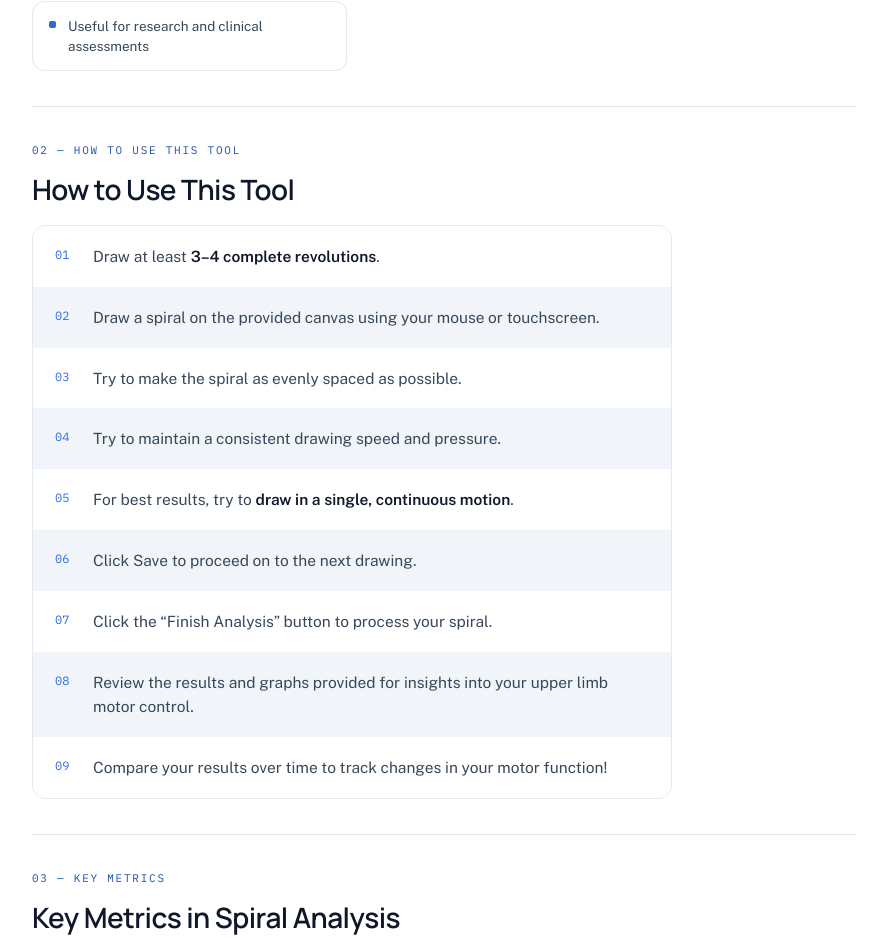
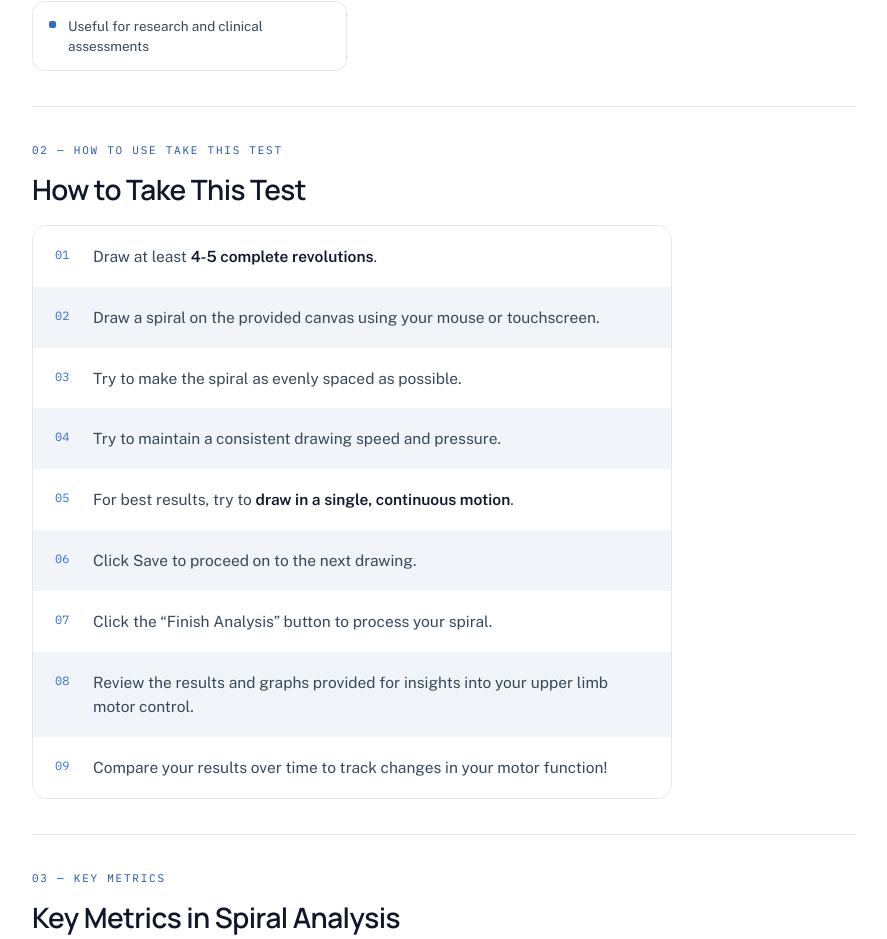
Before and after one commit to Barnard-PL-Labs/NextSpiralAnalysis, a Next.js app: page /instruction in a window 1280 px wide. Shown: the part 967-1906 px from the top of the page, without its empty margins (68-955 px from the left). Built offline with nearby package versions, Linux system fonts and the light colour scheme; no server answers.

Commit message:
more wording changes

```diff
--- a/src/app/info/page.jsx
+++ b/src/app/info/page.jsx
@@ -57,11 +57,8 @@ export default function TeamPage() {
       <Header showVideo={false} />
       <main className={styles.aboutPage}>
         {/* Hero */}
-        <div className={styles.content} style={{ paddingTop: "110px", paddingBottom: "60px" }}>
-          <h1 style={{ fontFamily: "'Manrope', sans-serif", fontWeight: 600, fontSize: "56px", lineHeight: 1.04, letterSpacing: "-0.03em", margin: "0 0 22px", color: "#0B1B2B" }}>
-            {"About Us"}
-          </h1>
-          <p style={{ fontFamily: "'Public Sans', sans-serif", fontSize: "18.5px", lineHeight: 1.75, color: "#37485A", maxWidth: 600, margin: 0, textWrap: "pretty" }}>
+        <div className={styles.content} style={{ paddingTop: "60px", paddingBottom: "60px" }}>
+<p style={{ fontFamily: "'Public Sans', sans-serif", fontSize: "18.5px", lineHeight: 1.75, color: "#37485A", maxWidth: 600, margin: 0, textWrap: "pretty" }}>
             Originally designed in the Clinical Motor Physiology Laboratory, Department of Neurology, Columbia University Irving Medical Center.
           </p>
         </div>
@@ -74,15 +71,10 @@ export default function TeamPage() {
           <p style={{ fontFamily: "'IBM Plex Mono', monospace", fontWeight: 500, fontSize: 11, letterSpacing: "0.18em", textTransform: "uppercase", color: "#1E40AF", margin: "0 0 32px" }}>
             Developers
           </p>
-          <div style={{ display: "grid", gridTemplateColumns: "repeat(2, 1fr)", columnGap: 80 }}>
+          <div style={{ display: "flex", flexDirection: "column" }}>
             {developer.map(({ name, degree }) => (
-              <div key={name} style={{ display: "flex", alignItems: "baseline", justifyContent: "space-between", gap: 16, padding: "13px 0" }}>
-                <span style={{ fontFamily: "'Manrope', sans-serif", fontWeight: 500, fontSize: 16, letterSpacing: "-0.005em", color: "#0B1B2B" }}>
-                  {name}
-                </span>
-                <span style={{ fontFamily: "'IBM Plex Mono', monospace", fontWeight: 400, fontSize: 11, letterSpacing: "0.06em", color: "#9AA7B4" }}>
-                  {degree}
-                </span>
+              <div key={name} style={{ fontFamily: "'Manrope', sans-serif", fontWeight: 500, fontSize: 16, letterSpacing: "-0.005em", color: "#0B1B2B", padding: "3px 0" }}>
+                {name}, {degree}
               </div>
             ))}
           </div>
--- a/src/app/instruction/page.jsx
+++ b/src/app/instruction/page.jsx
@@ -45,7 +45,7 @@ const METRICS = [
 ];
 
 const STEPS = [
-  { text: <>Draw at least <strong>3–4 complete revolutions</strong>.</> },
+  { text: <>Draw at least <strong>4-5 complete revolutions</strong>.</> },
   { text: <>Draw a spiral on the provided canvas using your mouse or touchscreen.</> },
   { text: <>Try to make the spiral as evenly spaced as possible.</> },
   { text: <>Try to maintain a consistent drawing speed and pressure.</> },
@@ -113,8 +113,8 @@ export default function DirectionsPage() {
 
             {/* 02 — How to use */}
             <section id="how" className={styles.section}>
-              <p className={styles.eyebrow}>02 — HOW TO USE THIS TOOL</p>
-              <h2 className={styles.sectionH2}>How to Use This Tool</h2>
+              <p className={styles.eyebrow}>02 — HOW TO USE TAKE THIS TEST</p>
+              <h2 className={styles.sectionH2}>How to Take This Test</h2>
               <div className={styles.stepsContainer}>
                 {STEPS.map((s, i) => (
                   <div
```
